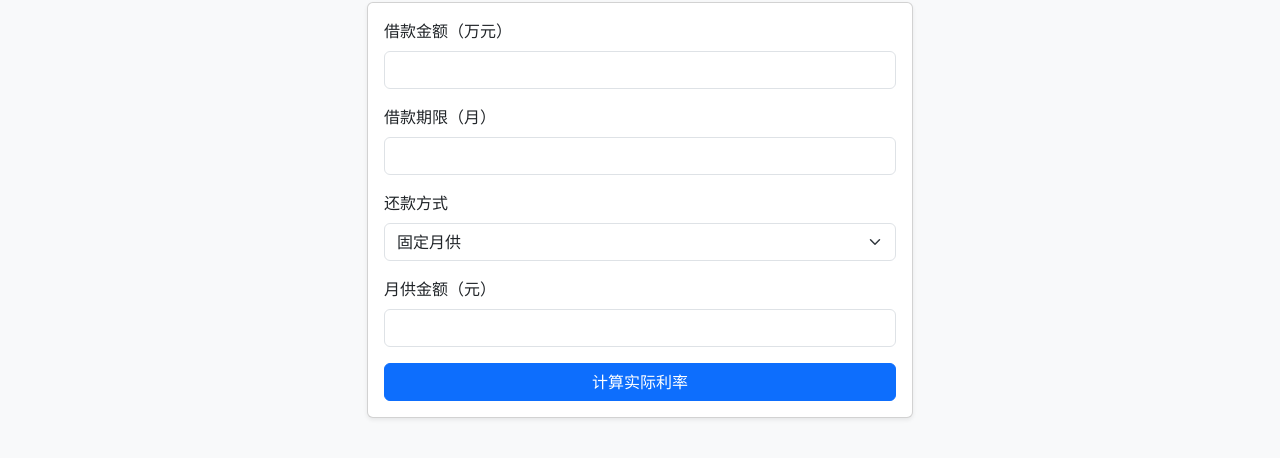
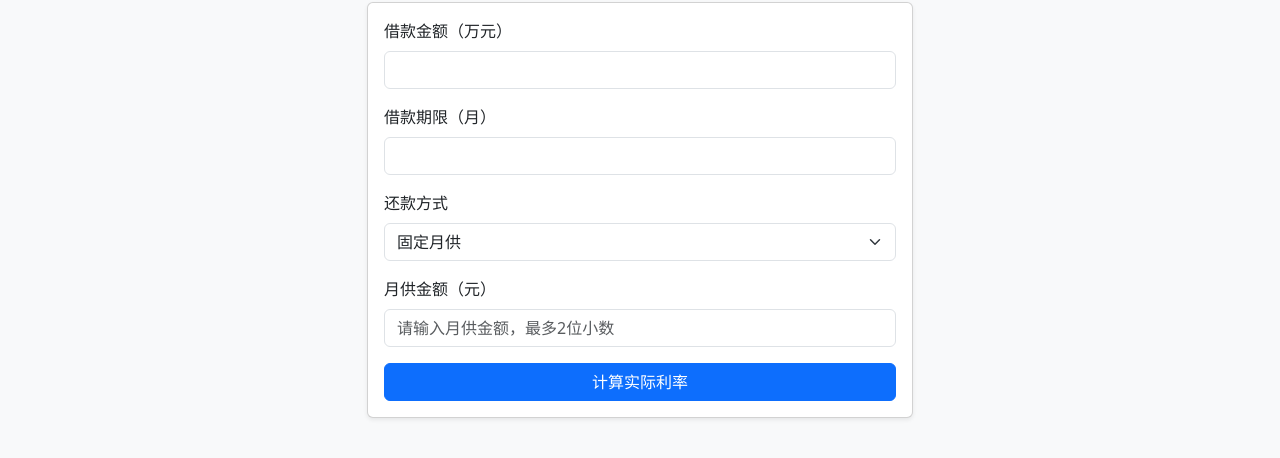
Before and after one commit to frankie0736/rate-calculator, a plain HTML site: page index.html in a window 1280 px wide. Shown: the part 176-634 px from the top of the page. Drawn offline with nearby package versions, Linux system fonts and the light colour scheme.

Commit message:
更新：月供金额输入框支持两位小数

```diff
--- a/index.html
+++ b/index.html
@@ -42,7 +42,13 @@
                             <!-- 固定月供输入框 -->
                             <div class="mb-3" id="fixedPaymentInput">
                                 <label for="monthlyPayment" class="form-label">月供金额（元）</label>
-                                <input type="number" class="form-control" id="monthlyPayment">
+                                <input type="number"
+                                       class="form-control"
+                                       id="monthlyPayment"
+                                       step="0.01"
+                                       min="0"
+                                       pattern="\d+(\.\d{0,2})?"
+                                       placeholder="请输入月供金额，最多2位小数">
                             </div>
 
                             <!-- 递减还款输入框 -->
```
